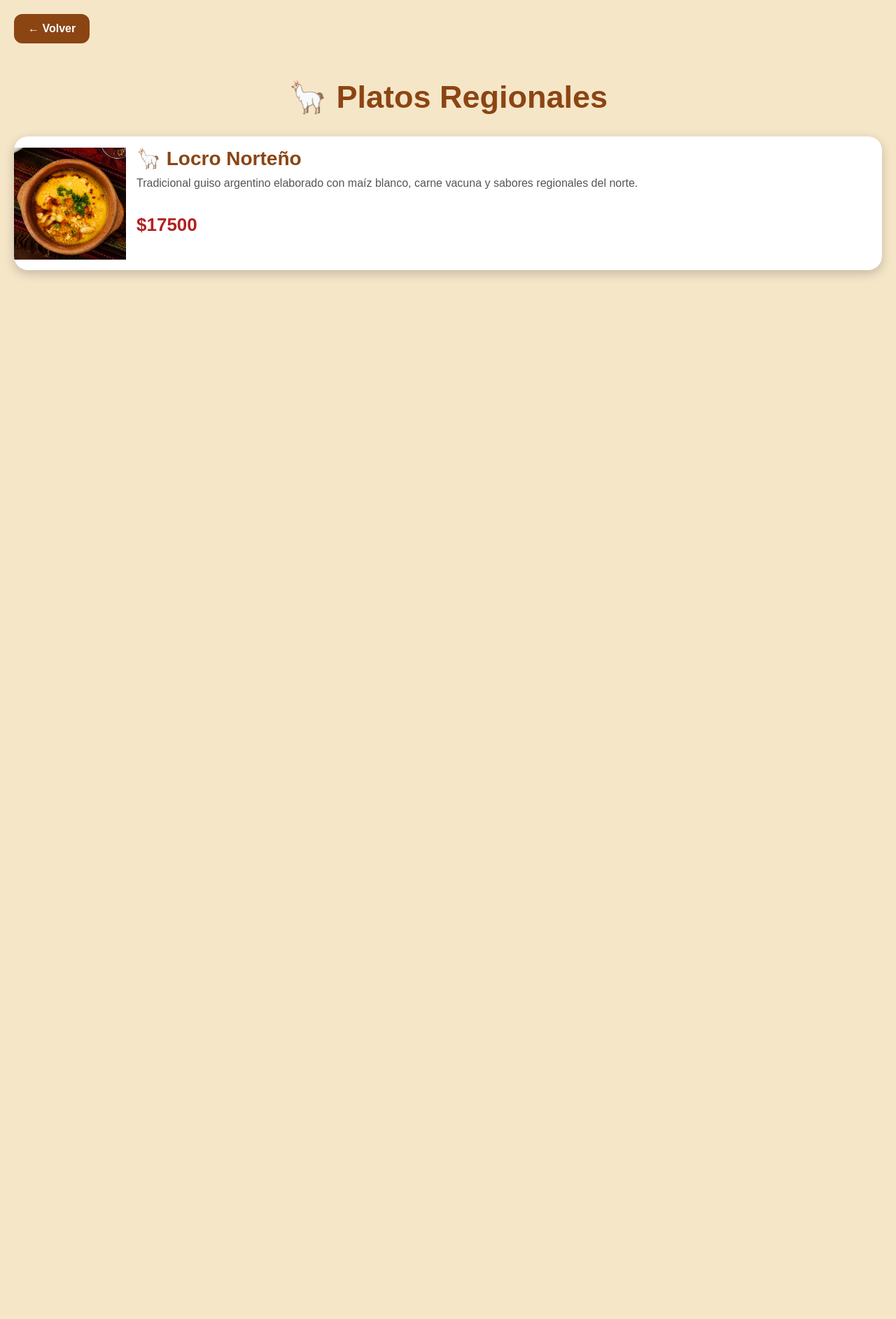
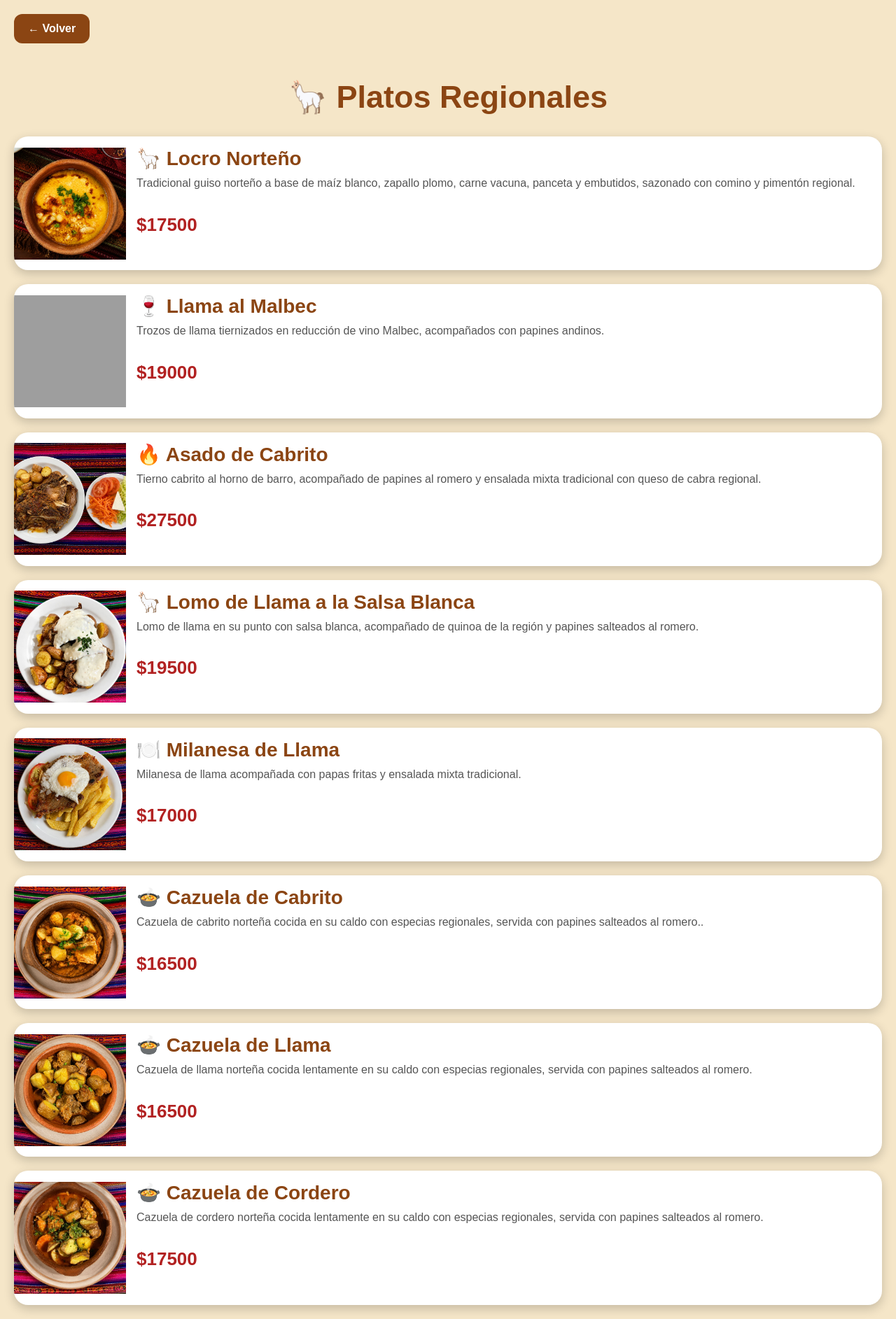
Before and after one commit to LeandroAram/menu-pena-marito, a Flask app: page /regionales in a window 1280 px wide. Shown: the whole page at 70% size. Before the commit the page ends 396 px from the top, so only its background shows below. Run offline with Flask 3, Linux system fonts and the light colour scheme; grey boxes are pictures that could not be loaded.

Commit message:
agregacion de platos

```diff
--- a/templates/regionales.html
+++ b/templates/regionales.html
@@ -101,6 +101,8 @@
 
     <h1>🦙 Platos Regionales</h1>
 
+    <!-- LOCRO -->
+
     <div class="card-comida">
 
         <img src="/static/comidas/locro.jpg" onclick="abrirImagen(this.src)">
@@ -110,8 +112,156 @@
             <h3>🦙 Locro Norteño</h3>
 
             <p>
-                Tradicional guiso argentino elaborado con maíz blanco,
-                carne vacuna y sabores regionales del norte.
+                Tradicional guiso norteño a base de maíz blanco,
+                zapallo plomo, carne vacuna, panceta y embutidos,
+                sazonado con comino y pimentón regional.
+            </p>
+
+            <h4>$17500</h4>
+
+        </div>
+
+    </div>
+    <!-- LLAMA AL MALBEC -->
+
+<div class="card-comida">
+
+    <img src="/static/comidas/llama-malbec.jpg" onclick="abrirImagen(this.src)">
+
+    <div class="info">
+
+        <h3>🍷 Llama al Malbec</h3>
+
+        <p>
+            Trozos de llama tiernizados en reducción de vino Malbec,
+            acompañados con papines andinos.
+        </p>
+
+        <h4>$19000</h4>
+
+    </div>
+
+</div>
+
+    <!-- ASADO DE CABRITO -->
+
+    <div class="card-comida">
+
+        <img src="/static/comidas/cabrito.jpg" onclick="abrirImagen(this.src)">
+
+        <div class="info">
+
+            <h3>🔥 Asado de Cabrito</h3>
+
+            <p>
+                Tierno cabrito al horno de barro,
+                acompañado de papines al romero y ensalada mixta tradicional
+                con queso de cabra regional.
+            </p>
+
+            <h4>$27500</h4>
+
+        </div>
+
+    </div>
+
+    <!-- LOMO DE LLAMA -->
+
+    <div class="card-comida">
+
+        <img src="/static/comidas/lomo-llama.jpg" onclick="abrirImagen(this.src)">
+
+        <div class="info">
+
+            <h3>🦙 Lomo de Llama a la Salsa Blanca</h3>
+
+            <p>
+                Lomo de llama en su punto con salsa blanca,
+                acompañado de quinoa de la región y papines salteados al romero.
+            </p>
+
+            <h4>$19500</h4>
+
+        </div>
+
+    </div>
+
+    <!-- MILANESA DE LLAMA -->
+
+    <div class="card-comida">
+
+        <img src="/static/comidas/milanesa-llama.jpg" onclick="abrirImagen(this.src)">
+
+        <div class="info">
+
+            <h3>🍽️ Milanesa de Llama</h3>
+
+            <p>
+                Milanesa de llama acompañada con papas fritas
+                 y ensalada mixta tradicional.
+            </p>
+
+            <h4>$17000</h4>
+
+        </div>
+
+    </div>
+
+    <!-- CAZUELA DE CABRITO -->
+
+    <div class="card-comida">
+
+        <img src="/static/comidas/cazuela-cabrito.jpg" onclick="abrirImagen(this.src)">
+
+        <div class="info">
+
+            <h3>🍲 Cazuela de Cabrito</h3>
+
+            <p>
+                Cazuela de cabrito norteña cocida en su caldo con especias regionales,
+                 servida con papines salteados al romero..
+            </p>
+
+            <h4>$16500</h4>
+
+        </div>
+
+    </div>
+
+    <!-- CAZUELA DE LLAMA -->
+
+    <div class="card-comida">
+
+        <img src="/static/comidas/cazuela-llama.jpg" onclick="abrirImagen(this.src)">
+
+        <div class="info">
+
+            <h3>🍲 Cazuela de Llama</h3>
+
+            <p>
+                Cazuela de llama norteña cocida lentamente en su caldo con especias regionales,
+                servida con papines salteados al romero.
+            </p>
+
+            <h4>$16500</h4>
+
+        </div>
+
+    </div>
+
+    <!-- CAZUELA DE CORDERO -->
+
+    <div class="card-comida">
+
+        <img src="/static/comidas/cazuela-cordero.jpg" onclick="abrirImagen(this.src)">
+
+        <div class="info">
+
+            <h3>🍲 Cazuela de Cordero</h3>
+
+            <p>
+                Cazuela de cordero norteña cocida lentamente en su caldo con especias regionales,
+                 servida con papines salteados al romero.
             </p>
 
             <h4>$17500</h4>
```
Also changed, not shown: static/comidas/cabrito.jpg (added), static/comidas/cazuela-cabrito.jpg (added), static/comidas/cazuela-cordero.jpg (added), static/comidas/cazuela-llama.jpg (added), static/comidas/lomo-llama.jpg (added), static/comidas/milanesa-llama.jpg (added).
